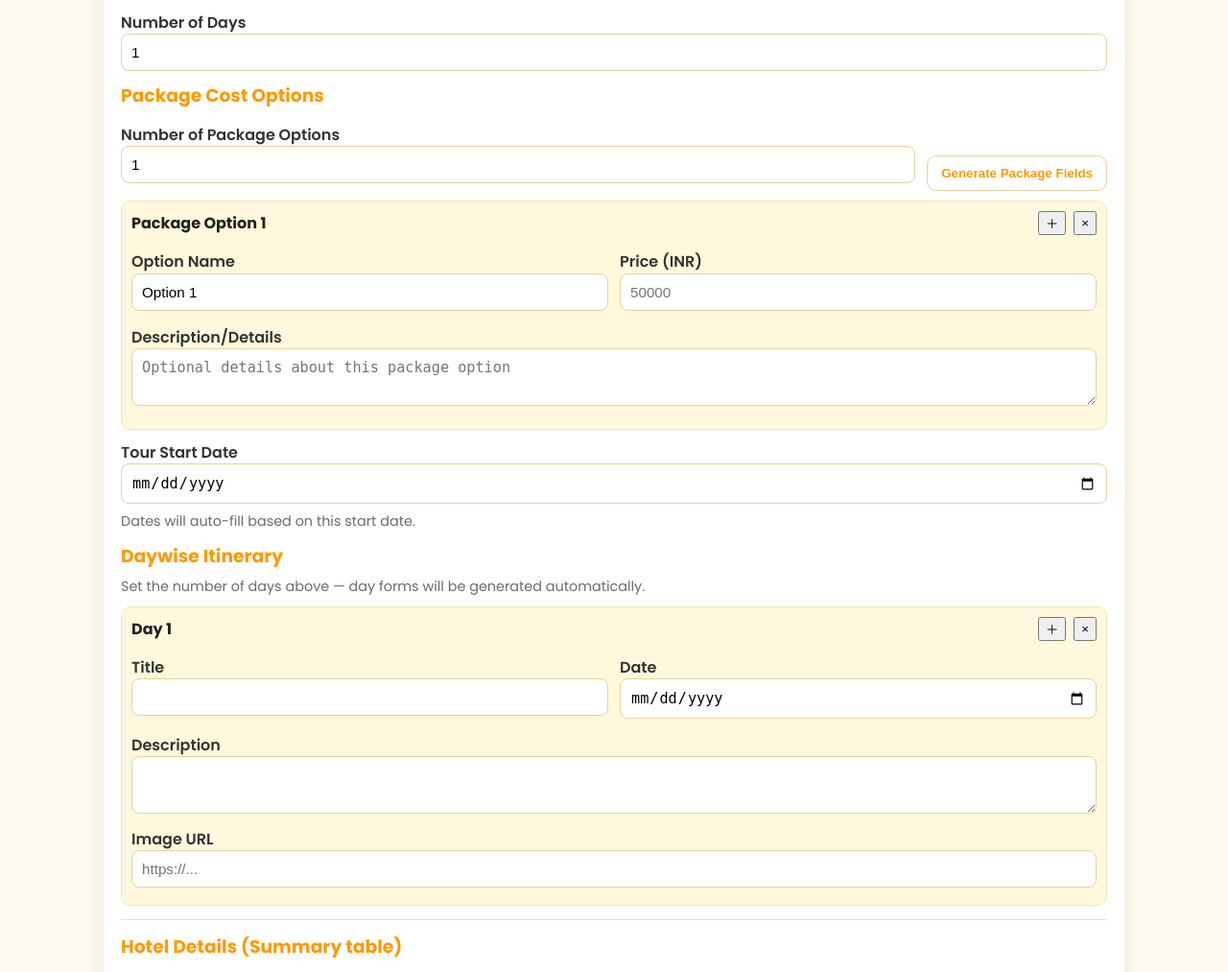
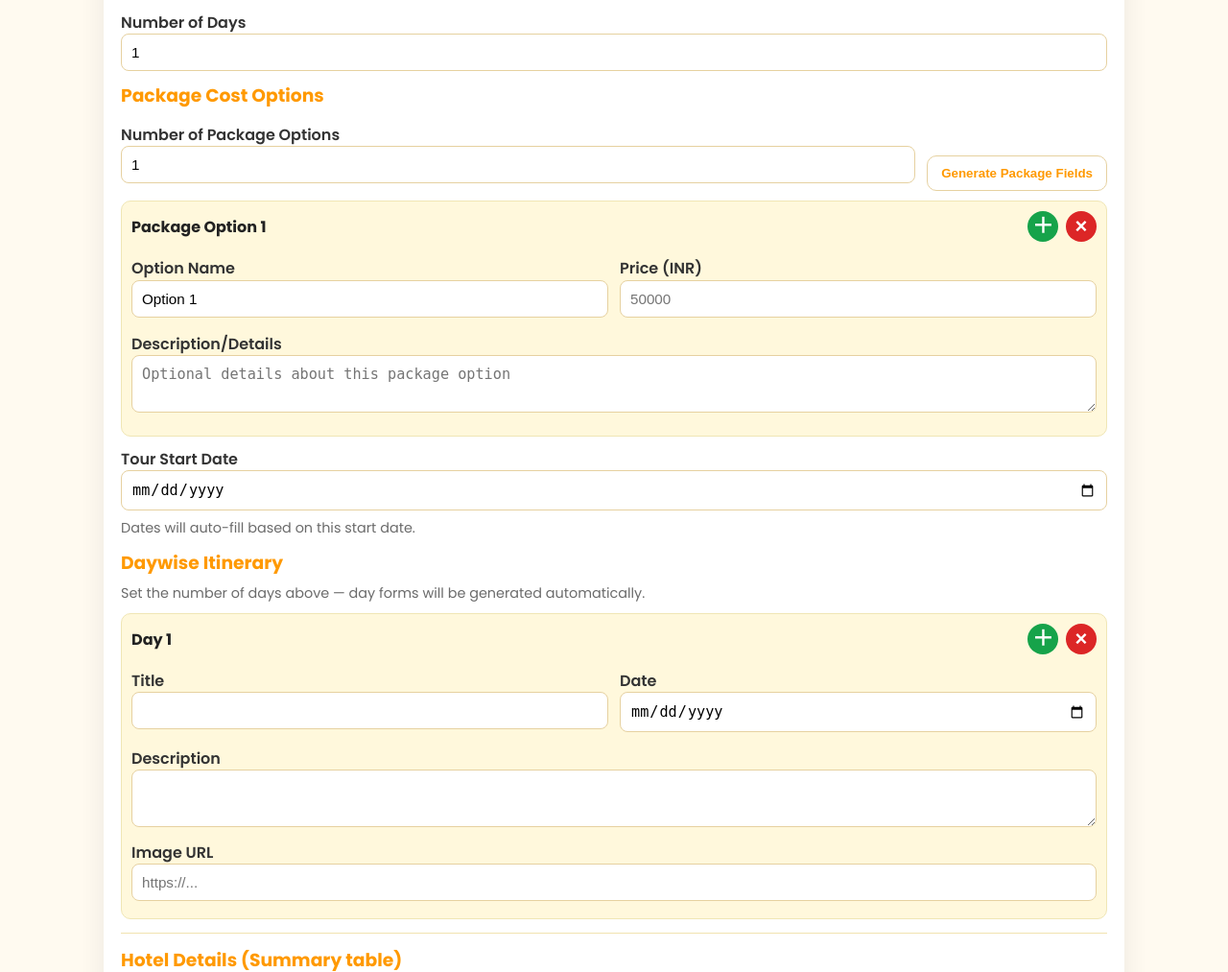
Before and after one commit to pratikparshetti/happyholidayz, a Flask app: page / in a window 1280 px wide. Shown: the part 975-1988 px from the top of the page at 96% size. Run offline with Flask 3, Linux system fonts and the light colour scheme; some libraries are stand-ins or nearby versions.

Commit message:
css for new plus and cross btns

```diff
--- a/itinerary_app/templates/index.html
+++ b/itinerary_app/templates/index.html
@@ -198,6 +198,87 @@
       height: 18px;
       cursor: pointer;
     }
+
+	/* Common circular action buttons */
+	.add-day,
+	.add-hotel,
+	.add-package,
+	.add-flight,
+	.add-train,
+	.remove-day,
+	.remove-hotel,
+	.remove-package,
+	.remove-flight,
+	.remove-train {
+	  width: 32px;
+	  height: 32px;
+	  padding: 0;
+	  border: none;
+	  border-radius: 50%;
+	  display: inline-flex;
+	  align-items: center;
+	  justify-content: center;
+	  font-size: 22px;
+	  font-weight: 600;
+	  line-height: 1;
+	  cursor: pointer;
+	  transition: background-color 0.2s ease,
+				  transform 0.2s ease;
+	}
+
+	/* Green circular plus button */
+	.add-day,
+	.add-hotel,
+	.add-package,
+	.add-flight,
+	.add-train {
+	  background-color: #16a34a;
+	  color: #ffffff;
+	}
+
+	.add-day:hover,
+	.add-hotel:hover,
+	.add-package:hover,
+	.add-flight:hover,
+	.add-train:hover {
+	  background-color: #15803d;
+	  transform: scale(1.08);
+	}
+
+	/* Red circular cross button */
+	.remove-day,
+	.remove-hotel,
+	.remove-package,
+	.remove-flight,
+	.remove-train {
+	  background-color: #dc2626;
+	  color: #ffffff;
+	}
+
+	.remove-day:hover,
+	.remove-hotel:hover,
+	.remove-package:hover,
+	.remove-flight:hover,
+	.remove-train:hover {
+	  background-color: #b91c1c;
+	  transform: scale(1.08);
+	}
+
+	/* Keyboard accessibility */
+	.add-day:focus-visible,
+	.add-hotel:focus-visible,
+	.add-package:focus-visible,
+	.add-flight:focus-visible,
+	.add-train:focus-visible,
+	.remove-day:focus-visible,
+	.remove-hotel:focus-visible,
+	.remove-package:focus-visible,
+	.remove-flight:focus-visible,
+	.remove-train:focus-visible {
+	  outline: 3px solid #93c5fd;
+	  outline-offset: 2px;
+	}
+
   </style>
 </head>
 
```
